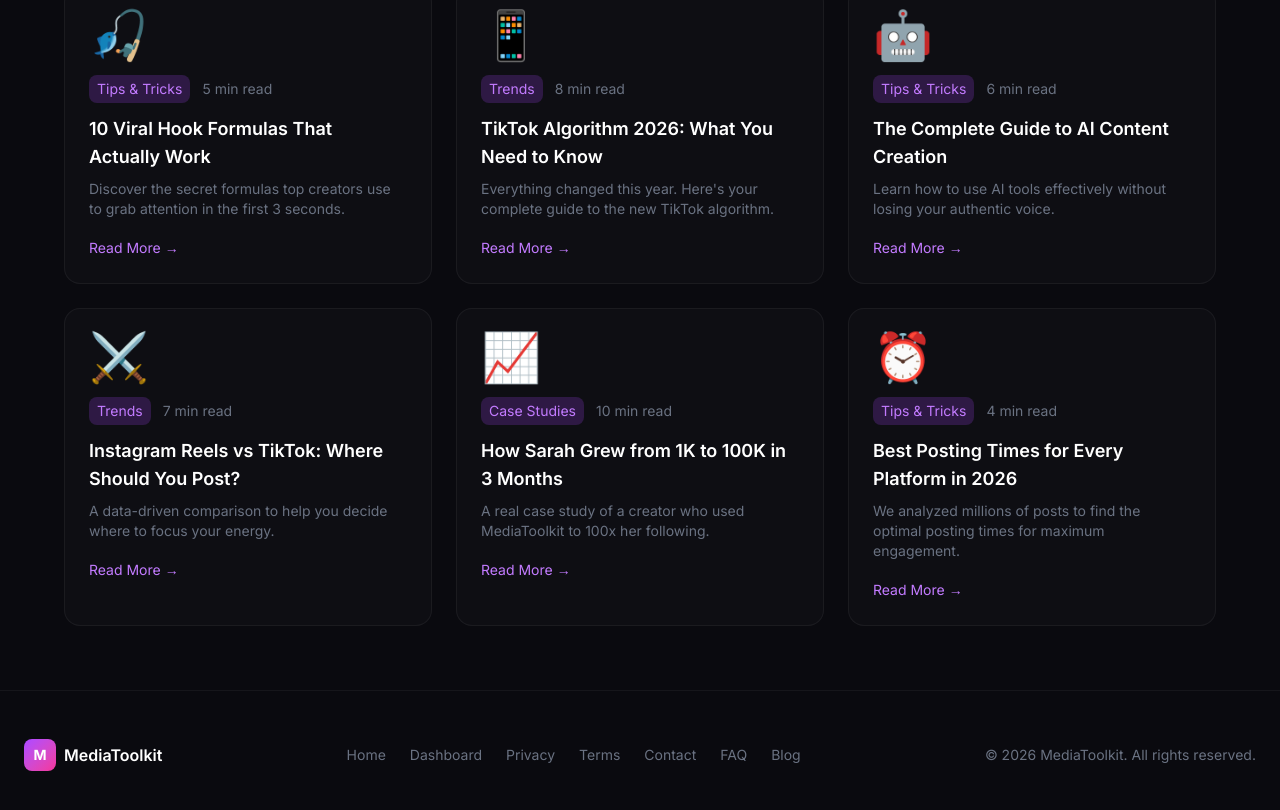
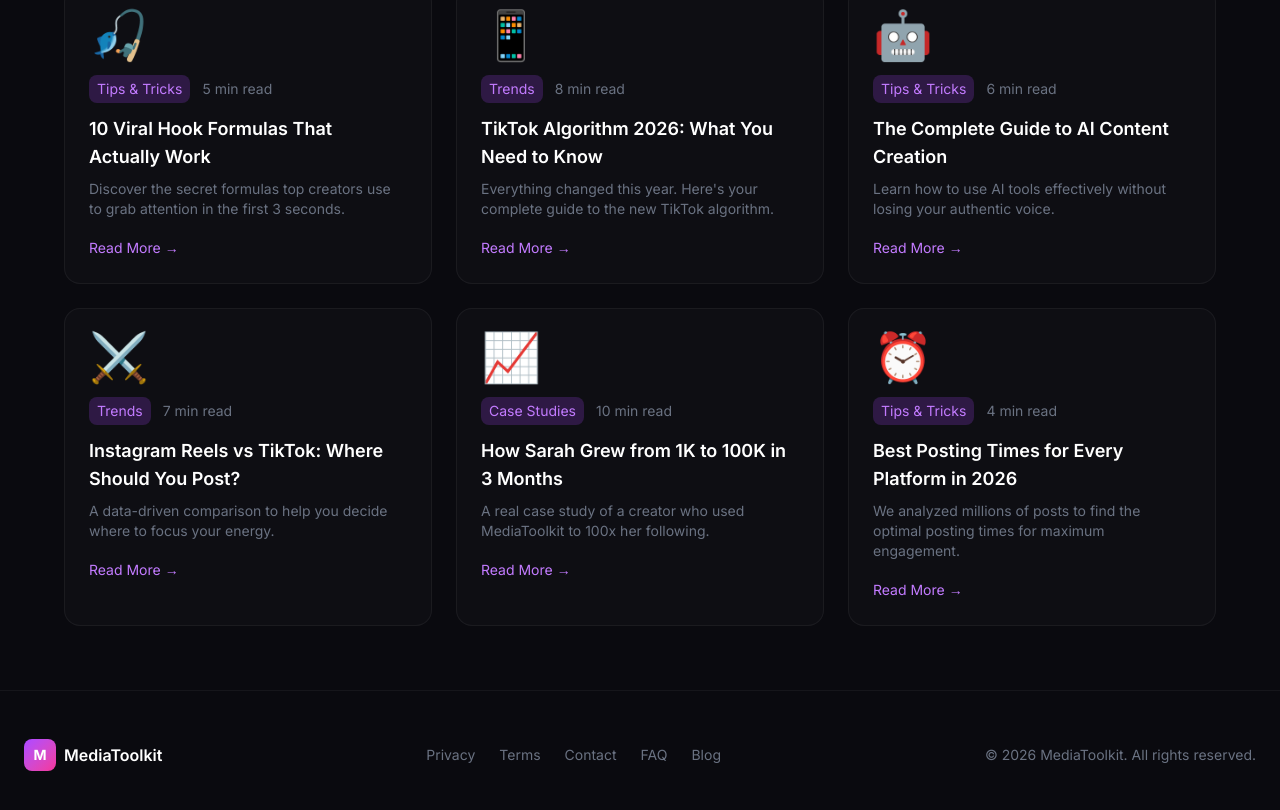
Before and after one commit to ViuVi/ai-toolkit, a Next.js app: page /blog in a window 1280 px wide. Shown: the part 326-1136 px from the top of the page. Built offline with nearby package versions, Linux system fonts and the light colour scheme.

Commit message:
remove home from footer, fix scroll

```diff
--- a/components/Footer.tsx
+++ b/components/Footer.tsx
@@ -63,13 +63,11 @@ export default function Footer() {
     <footer className="py-8 sm:py-12 px-4 sm:px-6 border-t border-white/5 bg-[#0a0a0f]">
       <div className="max-w-7xl mx-auto">
         <div className="flex flex-col sm:flex-row items-center justify-between gap-4 sm:gap-6">
-          <Link href="/" className="flex items-center gap-2">
+          <Link href="/" scroll={false} className="flex items-center gap-2">
             <div className="w-8 h-8 rounded-lg bg-gradient-to-br from-purple-500 to-pink-500 flex items-center justify-center text-sm font-bold">M</div>
             <span className="font-semibold">MediaToolkit</span>
           </Link>
           <div className="flex flex-wrap items-center justify-center gap-4 sm:gap-6 text-xs sm:text-sm text-gray-500">
-            <Link href="/" className="hover:text-white transition">{t.home}</Link>
-            <Link href="/dashboard" className="hover:text-white transition">{t.dashboard}</Link>
             <Link href="/privacy" className="hover:text-white transition">{t.privacy}</Link>
             <Link href="/terms" className="hover:text-white transition">{t.terms}</Link>
             <Link href="/contact" className="hover:text-white transition">{t.contact}</Link>
```
